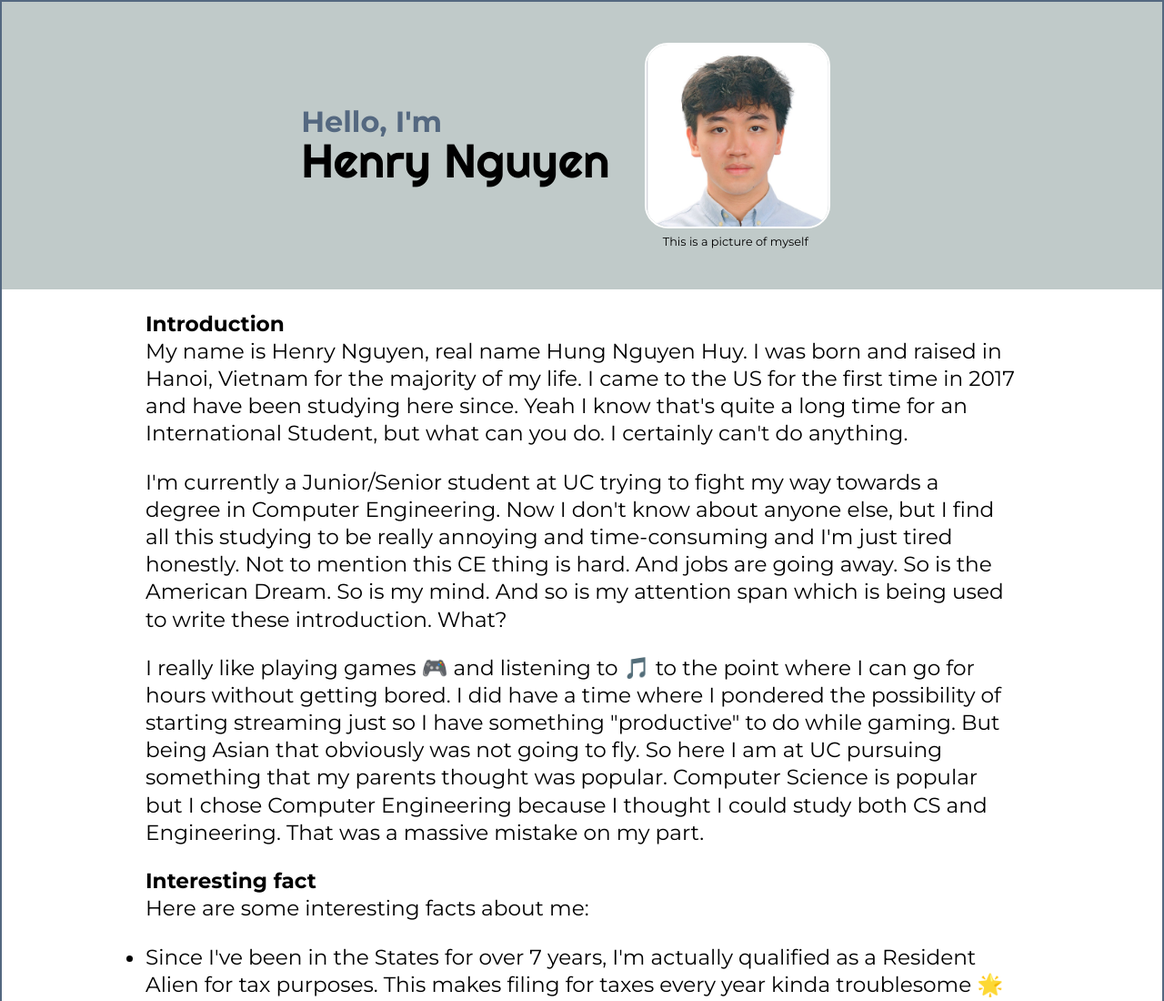
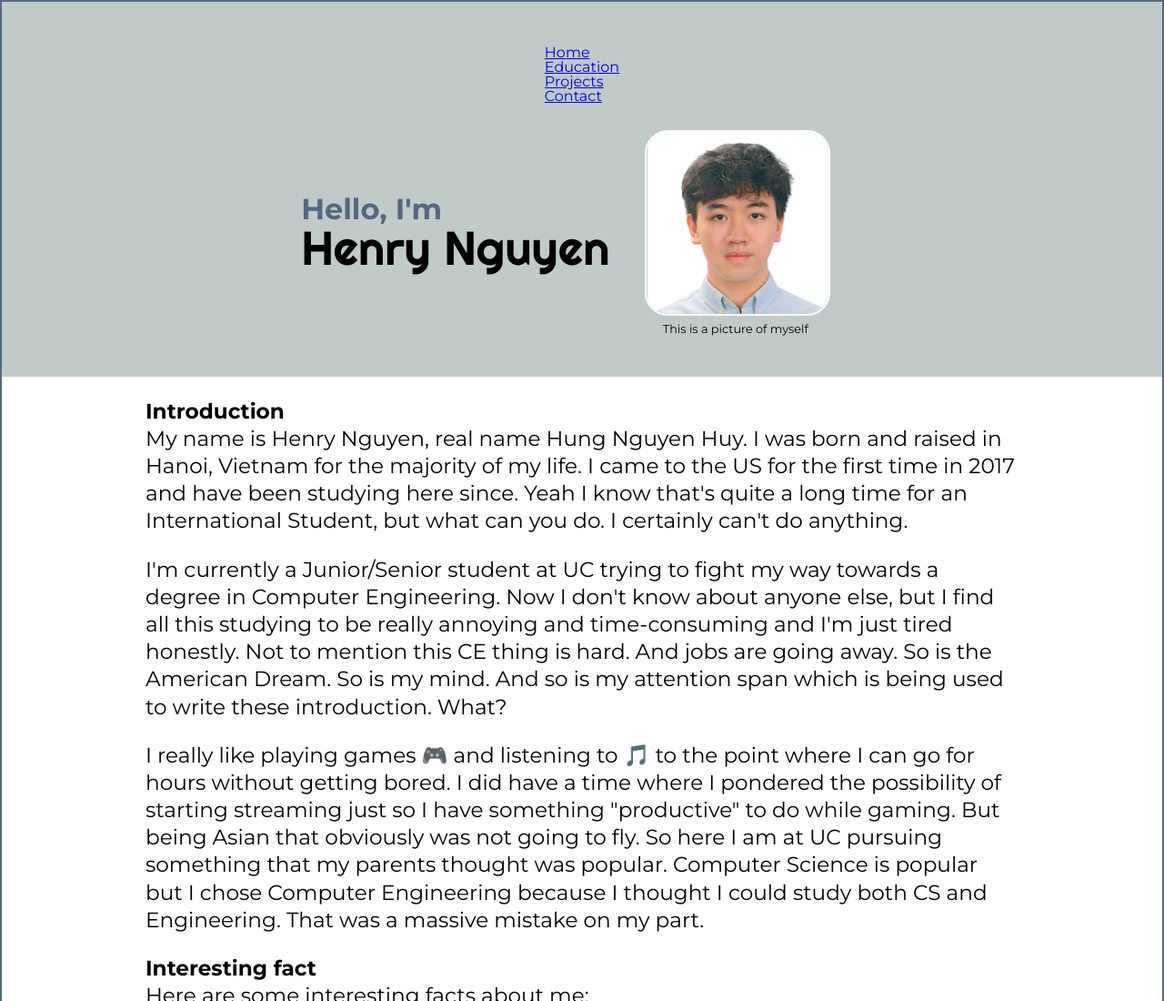
Before and after one commit to Sorayuuma/Final_Project, a plain HTML site: page index.html in a window 1280 px wide. Shown: the top 1100 px of the page at 91% size. Drawn offline with Linux system fonts and the light colour scheme.

Commit message:
Setting up pages

```diff
--- a/index.html
+++ b/index.html
@@ -18,16 +18,16 @@
   <body class="montserrat">
     <div class="wrapper">
       <header>
-        <!-- <div class="nav-bar">
+        <div class="nav-bar">
           <nav>
             <ul>
-              <li><a href="">Home</a></li>
-              <li><a href="">Education</a></li>
-              <li><a href="">Projects</a></li>
-              <li><a href="">Contact</a></li>
+              <li><a href="index.html">Home</a></li>
+              <li><a href="education.html">Education</a></li>
+              <li><a href="project.html">Projects</a></li>
+              <li><a href="contact.html">Contact</a></li>
             </ul>
           </nav>
-        </div> -->
+        </div>
         <div class="hero">
           <div class="name">
             <h2>Hello, I'm</h2>
```
Also changed, not shown: contact.html (+6 -6 lines), education.html (+6 -6 lines), main.css (+8 -0 lines), project.html (+6 -6 lines).
